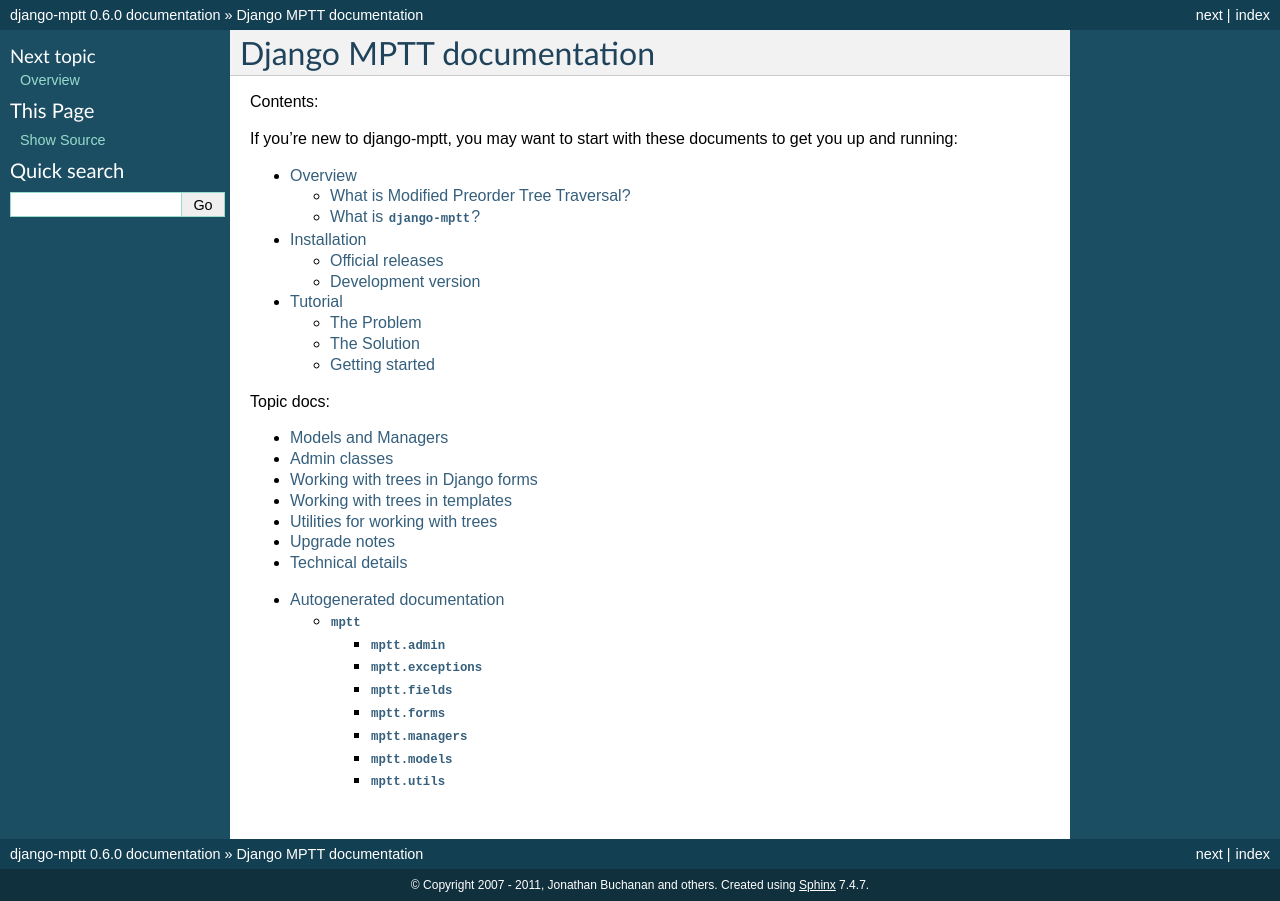
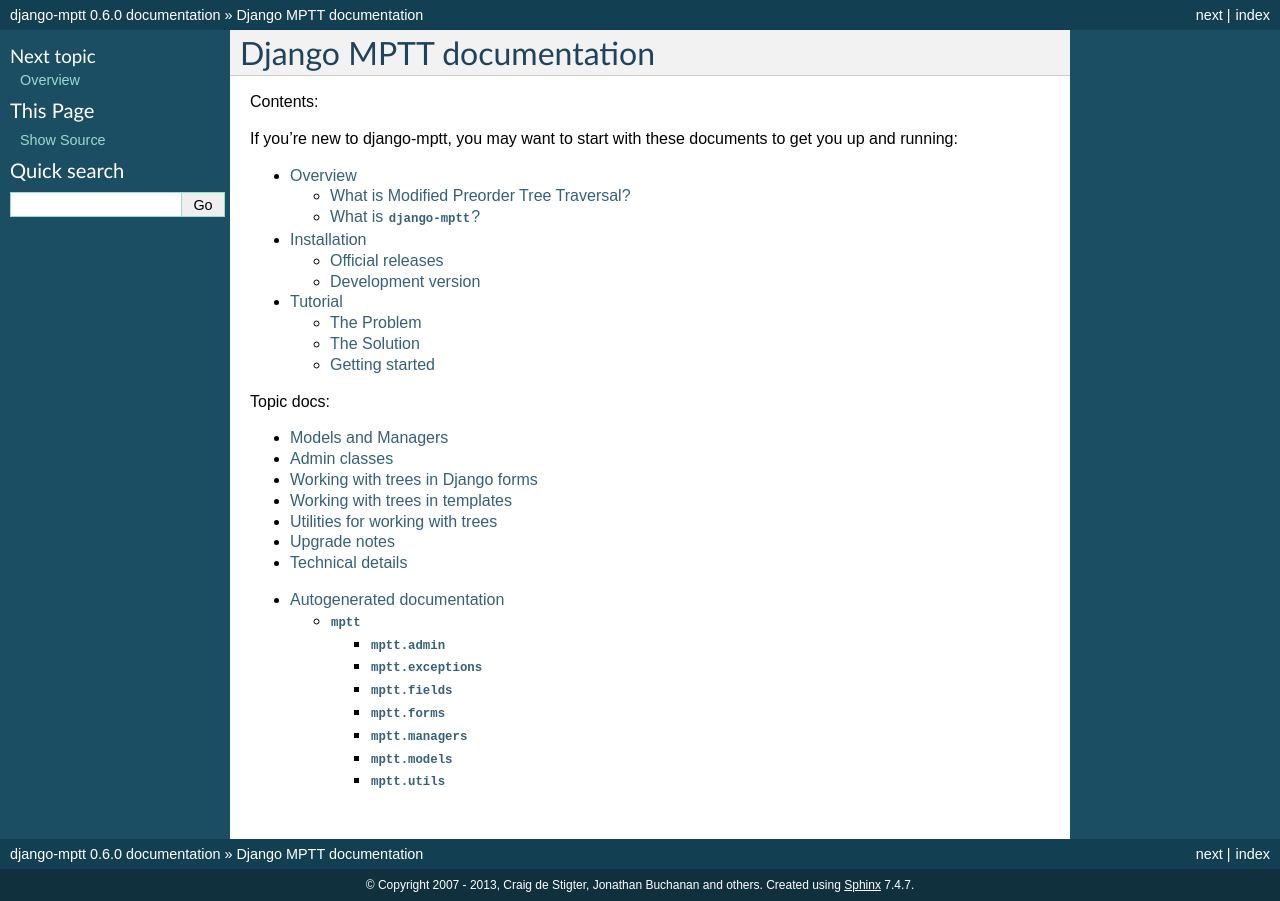
Before and after one commit to django-mptt/django-mptt, a Sphinx documentation site: the page built from docs/index.rst, in a window 1280 px wide. Built offline with Sphinx 7.4.7, drawn with Linux system fonts in a browser that asks for light colours.

Commit message:
update copyright notice to add me

```diff
--- a/docs/conf.py
+++ b/docs/conf.py
@@ -43,7 +43,7 @@
 
 # General information about the project.
 project = 'django-mptt'
-copyright = '2007 - 2011, Jonathan Buchanan and others'
+copyright = '2007 - 2013, Craig de Stigter, Jonathan Buchanan and others'
 
 # The version info for the project you're documenting, acts as replacement for
 # |version| and |release|, also used in various other places throughout the
```
